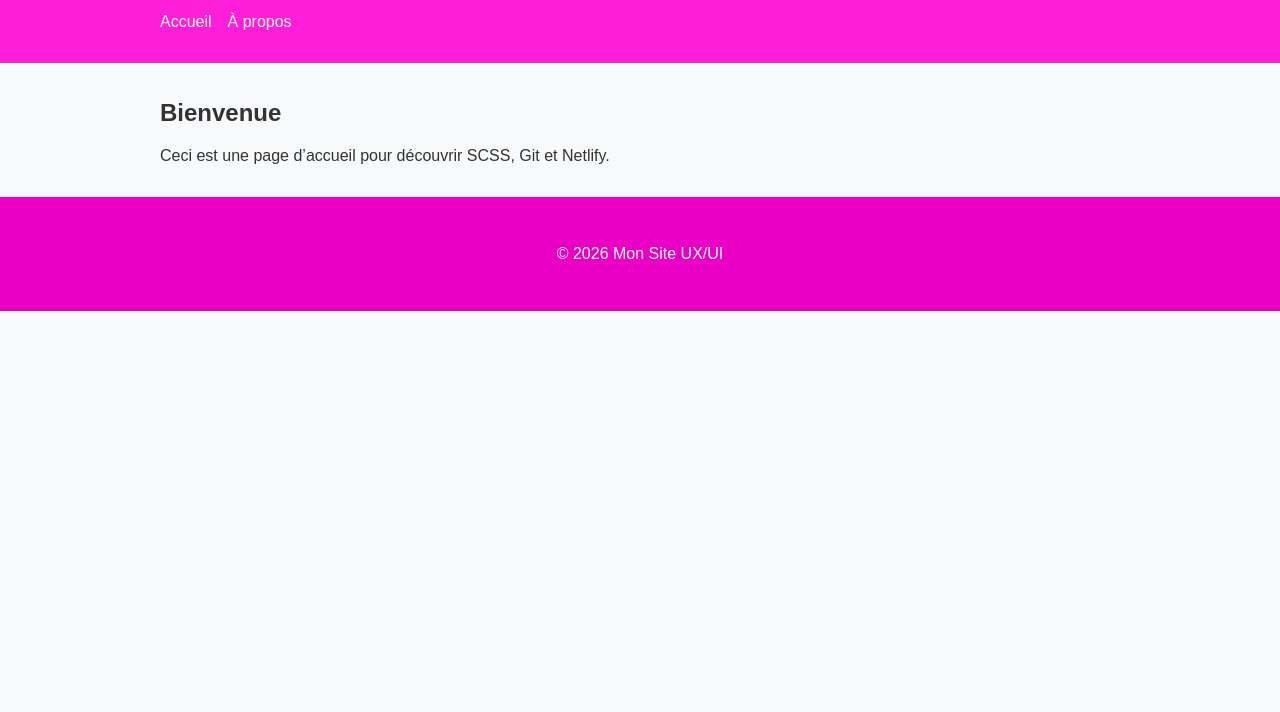
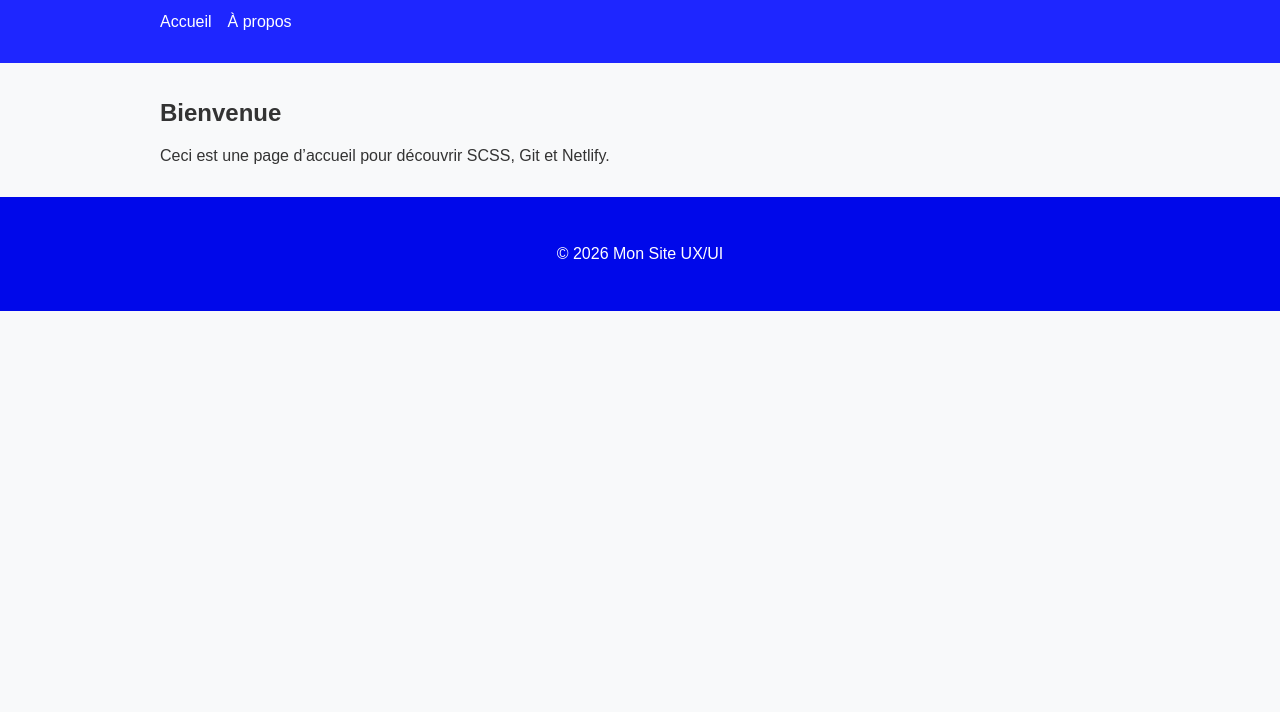
Before and after one commit to pcharli/git-wi-35, a plain HTML site: page index.html in a window 1280 px wide. Shown: the part 88-800 px from the top of the page. Drawn offline with Linux system fonts and the light colour scheme.

Commit message:
Edit color in bleu

```diff
--- a/scss/_variables.scss
+++ b/scss/_variables.scss
@@ -1,4 +1,4 @@
-$primary-color: #ff1eda;
+$primary-color: #1e26ff;
 $secondary-color: #f8f9fa;
 $text-color: #333;
 $container-width: 960px;
```
Also changed, not shown: css/main.css, css/main.min.css, 2 other files.
